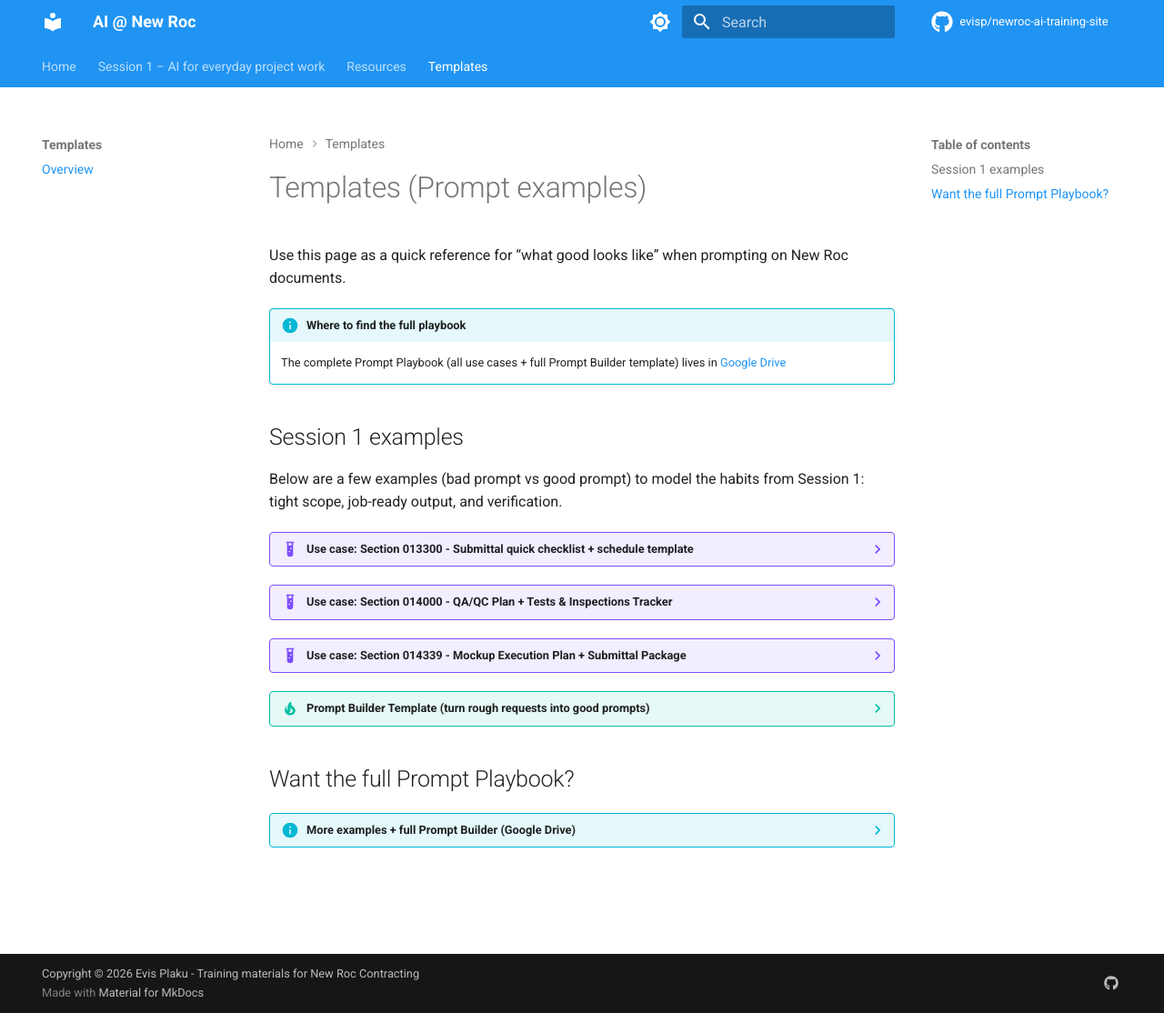
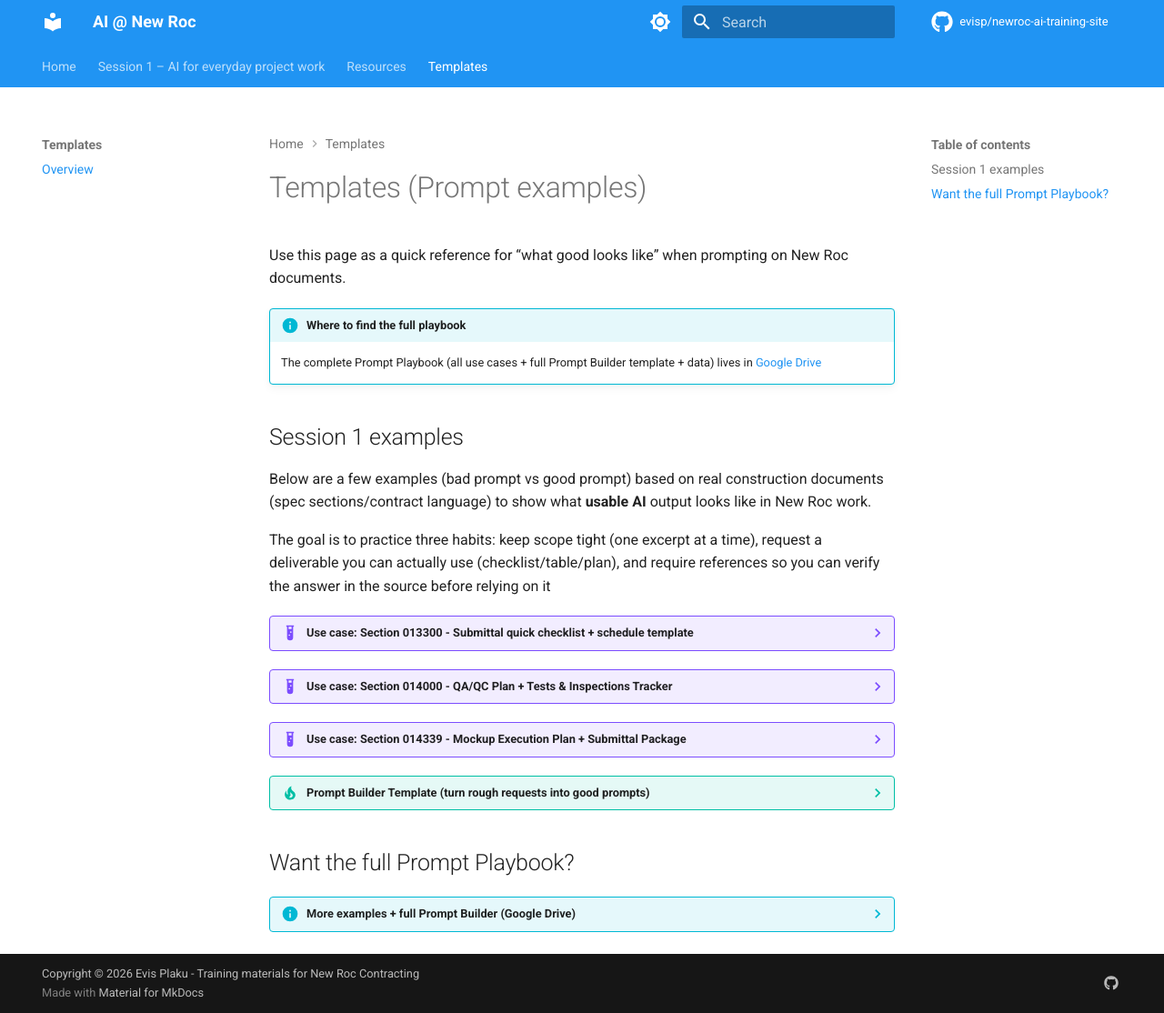
Before and after one commit to evisp/newroc-ai-training-site, an MkDocs documentation site: the page built from docs/prompts/index.md, in a window 1280 px wide and 1114 px high. Shown: the whole window at 91% size. Built offline with MkDocs 1.6.1 and Material for MkDocs 9.7.7, drawn with Linux system fonts in a browser that asks for light colours; comment, search, counter and statistics services are not loaded.

Commit message:
clean up

```diff
--- a/docs/prompts/index.md
+++ b/docs/prompts/index.md
@@ -3,11 +3,13 @@
 Use this page as a quick reference for “what good looks like” when prompting on New Roc documents.
 
 !!! info "Where to find the full playbook"
-    The complete Prompt Playbook (all use cases + full Prompt Builder template) lives in [Google Drive](https://docs.google.com/document/d/1Yb-2WvCVzolVvYIPCQPl_bWH8yYfs_62r8xMiSMoH8Y/edit?usp=drive_link)
+    The complete Prompt Playbook (all use cases + full Prompt Builder template + data) lives in [Google Drive](https://docs.google.com/document/d/1Yb-2WvCVzolVvYIPCQPl_bWH8yYfs_62r8xMiSMoH8Y/edit?usp=drive_link)
 
 ## Session 1 examples
 
-Below are a few examples (bad prompt vs good prompt) to model the habits from Session 1: tight scope, job-ready output, and verification.
+Below are a few examples (bad prompt vs good prompt) based on real construction documents (spec sections/contract language) to show what **usable AI** output looks like in New Roc work.
+
+The goal is to practice three habits: keep scope tight (one excerpt at a time), request a deliverable you can actually use (checklist/table/plan), and require references so you can verify the answer in the source before relying on it
 
 ??? example "Use case: Section 013300 - Submittal quick checklist + schedule template"
     **Goal:** Turn Section 013300 into a practical checklist and a “submittal schedule” table that PMs/supers can use during project setup.
@@ -268,5 +270,5 @@ Below are a few examples (bad prompt vs good prompt) to model the habits from Se
 ## Want the full Prompt Playbook?
 
 ??? info "More examples + full Prompt Builder (Google Drive)"
-    All use cases and the full Prompt Builder template are here:
-    https://docs.google.com/document/d/1Yb-2WvCVzolVvYIPCQPl_bWH8yYfs_62r8xMiSMoH8Y/edit?usp=drive_link
+    All use cases and the full Prompt Builder template are [here](
+    https://docs.google.com/document/d/1Yb-2WvCVzolVvYIPCQPl_bWH8yYfs_62r8xMiSMoH8Y/edit?usp=drive_link)
```
Also changed, not shown: docs/sessions/session1/5-step-pattern.md (+6 -6 lines), docs/sessions/session1/ai-fundamentals.md (+7 -6 lines).
